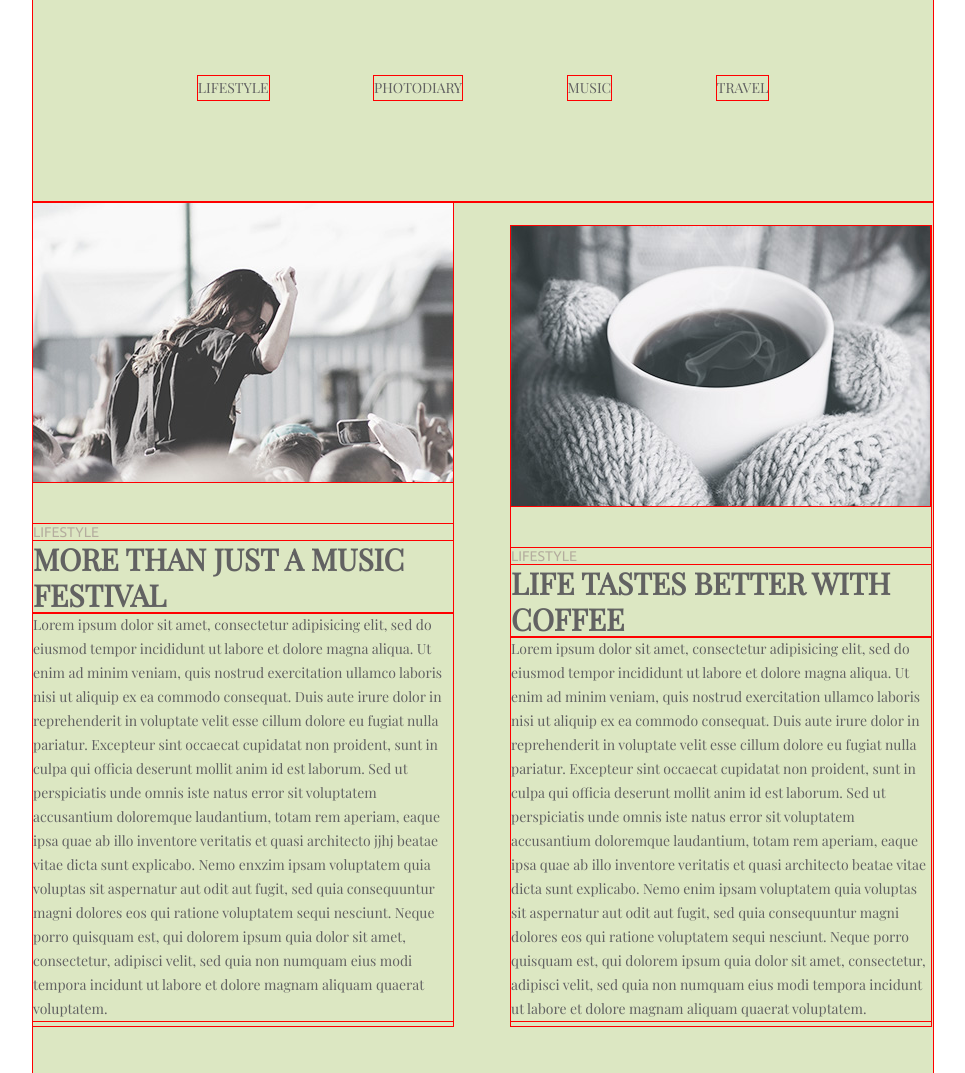
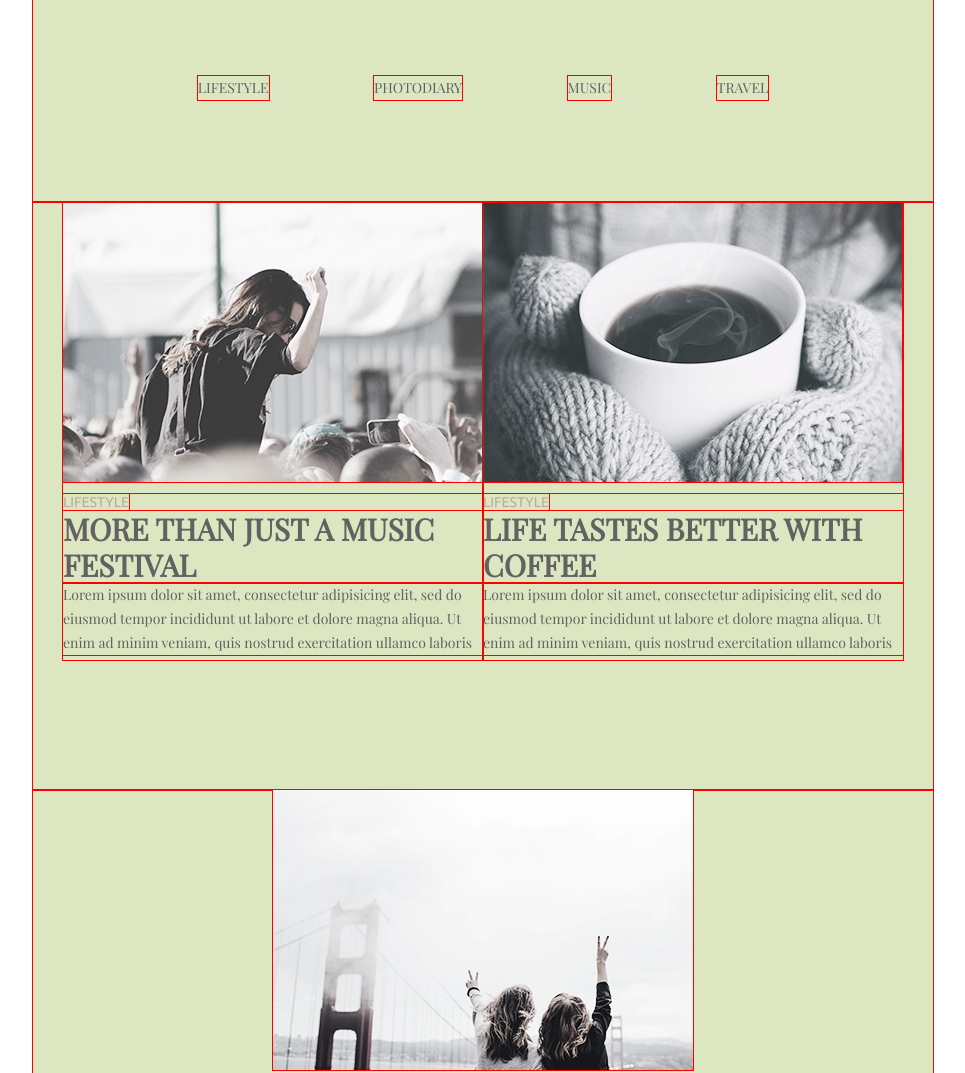
Before and after one commit to Serhii777/goit-fe-course.github.io, a plain HTML site: page module-03/index.html in a window 1280 px wide. Shown: the top 1073 px of the page, without its empty margins (157-1122 px from the left). Drawn offline with nearby package versions, Linux system fonts and the light colour scheme.

Commit message:
New structure html

```diff
--- a/module-03/css/style.css
+++ b/module-03/css/style.css
@@ -79,14 +79,23 @@ body {
 /* main */
 
 .main-content{
-font-size: 0;
 
 }
 
 .main-section-content{
     display: inline-block;
+    width: 900px;
+    text-align: center;
+    vertical-align: top;
+    margin: 0;
+    font-size: 0px;
+}
+
+.main-subsection-content{
+    display: inline-block;
     width: 420px;
     text-align: left;
+    vertical-align: top;
     font-size: 0;
     margin: 0;
     padding: 0;
@@ -108,9 +117,8 @@ margin-right: 58px;
     font-family: 'Ubuntu', sans-serif;
     text-transform: uppercase;
     color: #b4ad9e;
-    margin: 0;
+    margin-top: 30px 0 26px 0;
     padding: 0;
-    margin-top: 30px;
 }
 
 .title-section {
@@ -120,6 +128,7 @@ margin-right: 58px;
     font-family: 'Playfair Display', serif;
     color: #626262;
     margin: 0;
+    margin-bottom: ;
     padding: 0;
 }
 
--- a/module-03/index.html
+++ b/module-03/index.html
@@ -33,45 +33,32 @@
 
     <main class="main-content container">
 
-        <section class="main-section-content" id="main-lifestyle">
+        <section class="main-section-content">
+
+            <div class="main-subsection-content" id="main-lifestyle">
                 <img src="/img/Rettangolo4-1.jpg" alt="Must be picture">
                 <div class="section-content">
-                Lifestyle
+                    <span class="section-content-title">Lifestyle</span>
                     <h2 class="title-section">
                         More than just a music festival
                     </h2>
-                <p class="content">Lorem ipsum dolor sit amet, consectetur adipisicing elit, sed do eiusmod tempor incididunt ut
-                    labore et dolore magna aliqua. Ut enim ad minim veniam, quis nostrud exercitation ullamco
-                    laboris nisi ut aliquip ex ea commodo consequat. Duis aute irure dolor in reprehenderit in
-                    voluptate velit esse cillum dolore eu fugiat nulla pariatur. Excepteur sint occaecat cupidatat
-                    non proident, sunt in culpa qui officia deserunt mollit anim id est laborum. Sed ut perspiciatis
-                    unde omnis iste natus error sit voluptatem accusantium doloremque laudantium, totam rem aperiam,
-                    eaque ipsa quae ab illo inventore veritatis et quasi architecto jjhj beatae vitae dicta sunt
-                    explicabo. Nemo enxzim ipsam voluptatem quia voluptas sit aspernatur aut odit aut fugit, sed quia
-                    consequuntur magni dolores eos qui ratione voluptatem sequi nesciunt. Neque porro quisquam est,
-                    qui dolorem ipsum quia dolor sit amet, consectetur, adipisci velit, sed quia non numquam eius
-                    modi tempora incidunt ut labore et dolore magnam aliquam quaerat voluptatem.</p>
+                    <p class="content">Lorem ipsum dolor sit amet, consectetur adipisicing elit, sed do eiusmod tempor
+                        incididunt ut labore et dolore magna aliqua. Ut enim ad minim veniam, quis nostrud exercitation
+                        ullamco laboris</p>
                 </div>
-        </section>
+            </div>
 
-        <section class="main-section-content" id="main-photodiary">
+            <div class="main-subsection-content" id="main-photodiary">
                 <img src="img/Rettangolo4-2.jpg" alt="Must be picture">
                 <div class="section-content">
-                Lifestyle
+                    <span class="section-content-title">Lifestyle</span>
                     <h2 class="title-section">
                         Life tastes better with coffee
                     </h2>
-                <p class="content">Lorem ipsum dolor sit amet, consectetur adipisicing elit, sed do eiusmod tempor incididunt ut
-                    labore et dolore magna aliqua. Ut enim ad minim veniam, quis nostrud exercitation ullamco
-                    laboris nisi ut aliquip ex ea commodo consequat. Duis aute irure dolor in reprehenderit in
-                    voluptate velit esse cillum dolore eu fugiat nulla pariatur. Excepteur sint occaecat cupidatat
-                    non proident, sunt in culpa qui officia deserunt mollit anim id est laborum. Sed ut perspiciatis
-                    unde omnis iste natus error sit voluptatem accusantium doloremque laudantium, totam rem aperiam,
-                    eaque ipsa quae ab illo inventore veritatis et quasi architecto beatae vitae dicta sunt
-                    explicabo. Nemo enim ipsam voluptatem quia voluptas sit aspernatur aut odit aut fugit, sed quia
-                    consequuntur magni dolores eos qui ratione voluptatem sequi nesciunt. Neque porro quisquam est,
-                    qui dolorem ipsum quia dolor sit amet, consectetur, adipisci velit, sed quia non numquam eius
-                    modi tempora incidunt ut labore et dolore magnam aliquam quaerat voluptatem.</p>
+                    <p class="content">Lorem ipsum dolor sit amet, consectetur adipisicing elit, sed do eiusmod tempor
+                        incididunt ut labore et dolore magna aliqua. Ut enim ad minim veniam, quis nostrud exercitation
+                        ullamco laboris</p>
+                </div>
             </div>
         </section>
 
@@ -82,7 +69,8 @@
                 <h2 class="title-section">
                     American dream
                 </h2>
-                <p class="content">Lorem ipsum dolor sit amet, consectetur adipisicing elit, sed do eiusmod tempor incididunt ut
+                <p class="content">Lorem ipsum dolor sit amet, consectetur adipisicing elit, sed do eiusmod tempor
+                    incididunt ut
                     labore et dolore magna aliqua. Ut enim ad minim veniam, quis nostrud exercitation ullamco
                     laboris nisi ut aliquip ex ea commodo consequat. Duis aute irure dolor in reprehenderit in
                     voluptate velit esse cillum dolore eu fugiat nulla pariatur. Excepteur sint occaecat cupidatat
@@ -103,7 +91,8 @@
                 <h2 class="title-section">
                     A day exploring the Alps
                 </h2>
-                <p class="content">Lorem ipsum dolor sit amet, consectetur adipisicing elit, sed do eiusmod tempor incididunt ut
+                <p class="content">Lorem ipsum dolor sit amet, consectetur adipisicing elit, sed do eiusmod tempor
+                    incididunt ut
                     labore et dolore magna aliqua. Ut enim ad minim veniam, quis nostrud exercitation ullamco
                     laboris nisi ut aliquip ex ea commodo consequat. Duis aute irure dolor in reprehenderit in
                     voluptate velit esse cillum dolore eu fugiat nulla pariatur. Excepteur sint occaecat cupidatat
@@ -124,7 +113,8 @@
                 <h2 class="title-section">
                     Top 10 song for running
                 </h2>
-                <p class="content">Lorem ipsum dolor sit amet, consectetur adipisicing elit, sed do eiusmod tempor incididunt ut
+                <p class="content">Lorem ipsum dolor sit amet, consectetur adipisicing elit, sed do eiusmod tempor
+                    incididunt ut
                     labore et dolore magna aliqua. Ut enim ad minim veniam, quis nostrud exercitation ullamco
                     laboris nisi ut aliquip ex ea commodo consequat. Duis aute irure dolor in reprehenderit in
                     voluptate velit esse cillum dolore eu fugiat nulla pariatur. Excepteur sint occaecat cupidatat
@@ -145,7 +135,8 @@
                 <h2 class="title-section">
                     Cold winter days
                 </h2>
-                <p class="content">Lorem ipsum dolor sit amet, consectetur adipisicing elit, sed do eiusmod tempor incididunt ut labore
+                <p class="content">Lorem ipsum dolor sit amet, consectetur adipisicing elit, sed do eiusmod tempor
+                    incididunt ut labore
                     et dolore magna aliqua. Ut enim ad minim veniam, quis nostrud exercitation ullamco laboris nisi ut
                     aliquip ex ea commodo consequat. Duis aute irure dolor in reprehenderit in voluptate velit esse
                     cillum dolore eu fugiat nulla pariatur. Excepteur sint occaecat cupidatat non proident, sunt in
```
Lines whose indentation alone changed are shown as unchanged.
